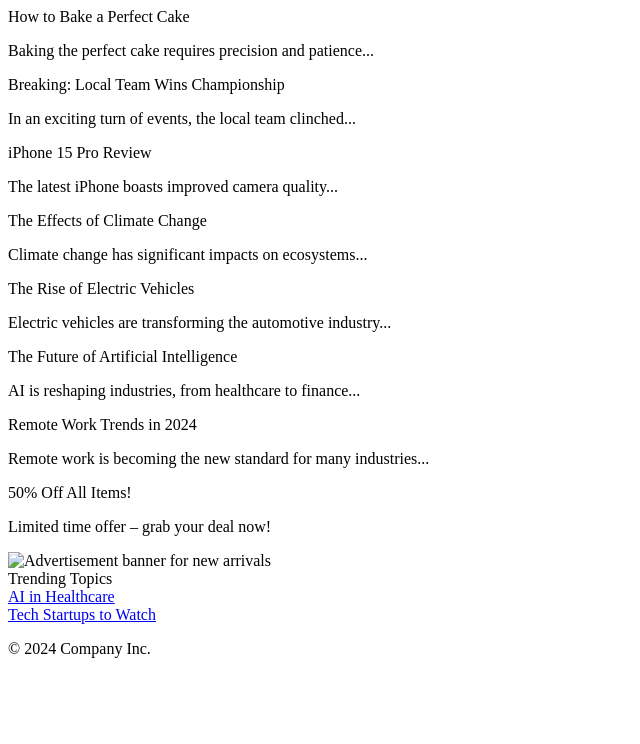
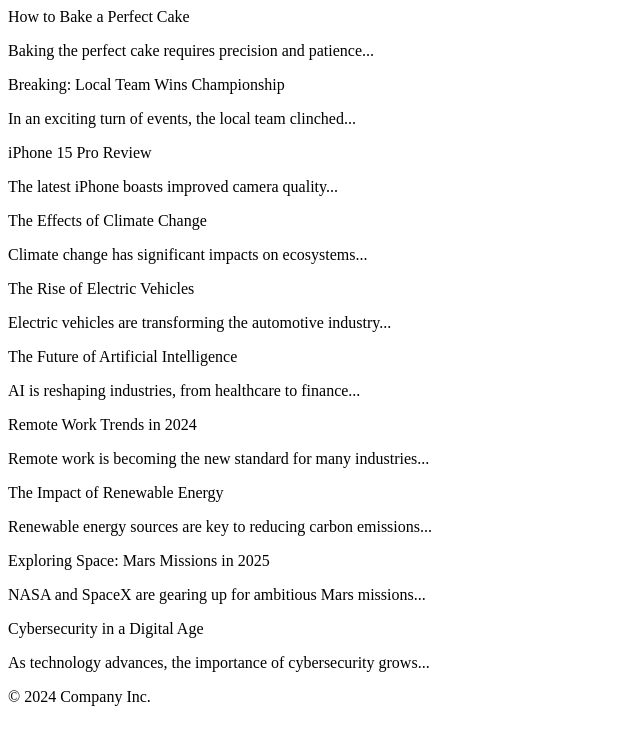
Before and after one commit to Adizimhi/adizimhi.github.io, a website: page articleSetupSuccess.html in a window 1280 px wide. Shown: the whole page, without its empty margins (0-640 px from the left). Drawn offline with Linux system fonts and the light colour scheme.

Commit message:
Update articleSetupSuccess.html

```diff
--- a/articleSetupSuccess.html
+++ b/articleSetupSuccess.html
@@ -50,32 +50,28 @@
             <p>Remote work is becoming the new standard for many industries...</p>
         </div>
 
-        <!-- Promo banner (role="presentation") -->
-        <div role="presentation">
-            <div class="promo-banner article-title">50% Off All Items!</div>
-            <p>Limited time offer – grab your deal now!</p>
+        <!-- New Article 4 -->
+        <div role="article">
+            <div class="article-title">The Impact of Renewable Energy</div>
+            <p>Renewable energy sources are key to reducing carbon emissions...</p>
         </div>
 
-        <!-- Advertisement content (role="presentation") -->
-        <div role="presentation">
-            <img src="ad.jpg" alt="Advertisement banner for new arrivals">
+        <!-- New Article 5 -->
+        <div role="article">
+            <div class="article-title">Exploring Space: Mars Missions in 2025</div>
+            <p>NASA and SpaceX are gearing up for ambitious Mars missions...</p>
         </div>
 
-        <!-- Sidebar content (role="presentation") -->
-        <div role="presentation">
-            <aside>
-                <div class="article-title">Trending Topics</div>
-                <a href="#">AI in Healthcare</a><br>
-                <a href="#">Tech Startups to Watch</a>
-            </aside>
+        <!-- New Article 6 -->
+        <div role="article">
+            <div class="article-title">Cybersecurity in a Digital Age</div>
+            <p>As technology advances, the importance of cybersecurity grows...</p>
         </div>
 
-        <!-- Footer content (role="presentation") -->
-        <div role="presentation">
-            <footer>
-                <p>&copy; 2024 Company Inc.</p>
-            </footer>
-        </div>
+        <!-- Footer content (remains outside of articles) -->
+        <footer>
+            <p>&copy; 2024 Company Inc.</p>
+        </footer>
 
     </main>
 </body>
```
